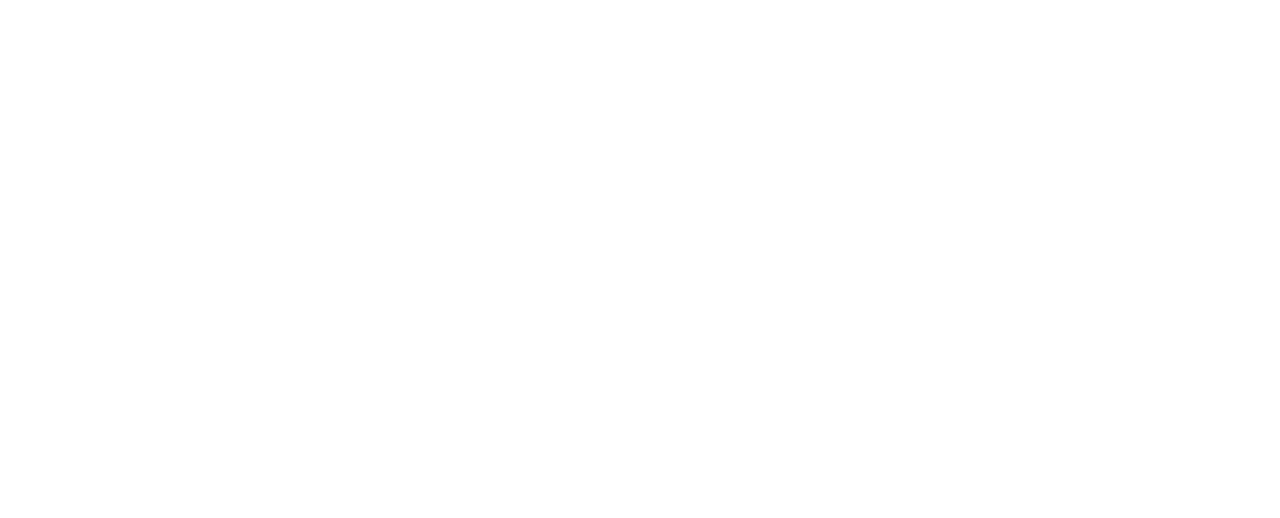
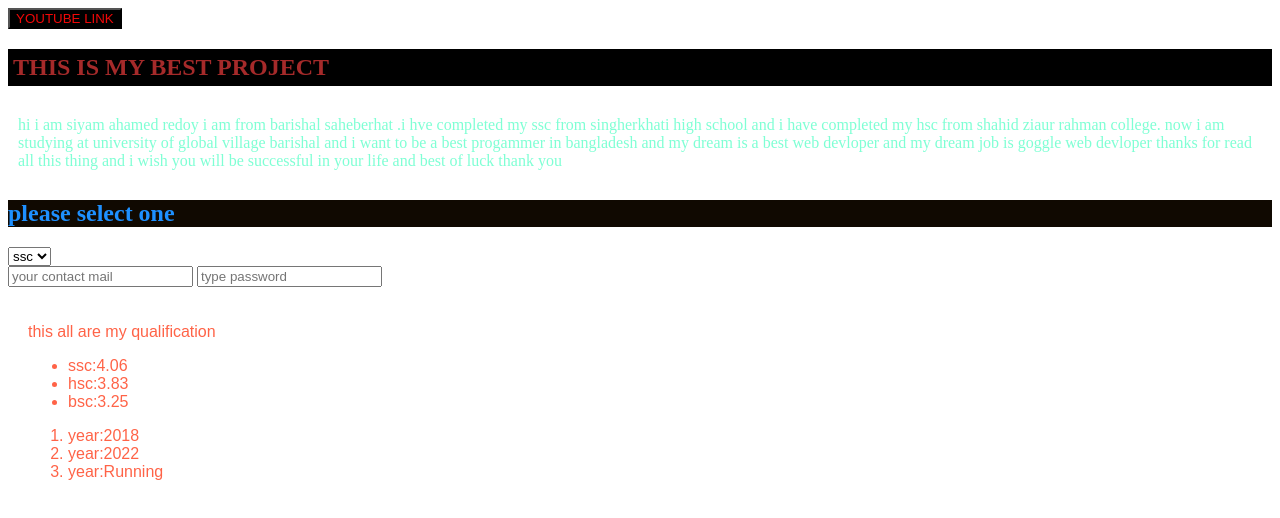
Before and after one commit to Redoy87/my-first-website-repo, a plain HTML site: page index.html in a window 1280 px wide. Drawn offline with Linux system fonts and the light colour scheme.

Commit message:
this a simple project

```diff
--- /dev/null
+++ b/index.css
@@ -0,0 +1,15 @@
+div{
+color: tomato;
+margin: 10px;
+padding: 10px;
+font-family: Arial, Helvetica, sans-serif;
+
+
+}
+.class{
+color: aquamarine;
+padding: 10px;
+
+
+
+}
--- a/index.html
+++ b/index.html
@@ -4,8 +4,36 @@
     <meta charset="UTF-8">
     <meta name="viewport" content="width=device-width, initial-scale=1.0">
     <title>my first website repo</title>
+    <link rel="stylesheet" href="index.css">
+    <a href="https://www.youtube.com/watch?v=UAQ0waTCcoo"><button style="color: rgb(241, 8, 8);background-color: black;">YOUTUBE LINK</button></a>
 </head>
 <body>
+    <h2 style="color: brown; padding: 5PX;background-color: black;">THIS IS MY BEST PROJECT</h2>
+    <p class="class">hi i am siyam ahamed redoy i am from barishal saheberhat .i hve completed my ssc from singherkhati high school and i have completed my hsc from shahid ziaur rahman college. now i am studying at university of global village barishal and i want to be a best progammer in bangladesh and my dream is a best web devloper and my dream job is goggle web devloper thanks for read all this thing and i wish you will be successful in your life and best of luck thank you</p>
+    <h2 style="color: dodgerblue;background-color: rgb(16, 9, 1);">please select one</h2>
+    <select>
+     <option value="ssc">ssc</option>
+        <option value="hsc">hsc</option>
+        <option value="bsc">bsc</option>
+    </select>
+    <FORM>
+<input type="EMAIL"placeholder="your contact mail"></input>
+<input type="password"placeholder="type password"></input>
 
+    </FORM>
+    <div class="div">
+<p>this all are my qualification</p>
+<ul>
+<li> ssc:4.06</li>
+<li>hsc:3.83</li>
+<li>bsc:3.25</li>
+</ul>
+<ol>
+<li>year:2018</li>
+<li>year:2022</li>
+<li>year:Running</li>
+
+</ol>
+ </div>
 </body>
 </html>
```
